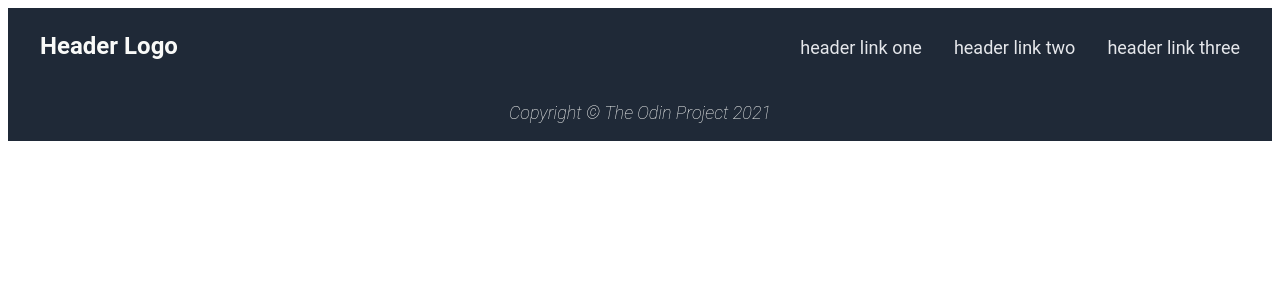
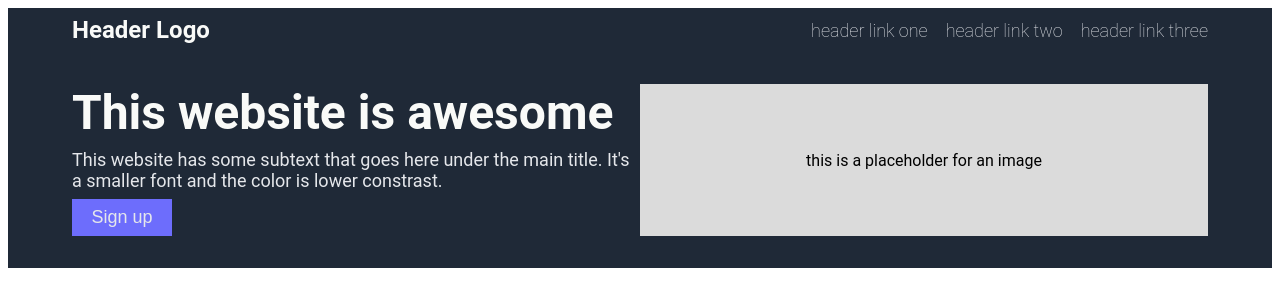
Before and after one commit to notben-273/landing-page, a plain HTML site: page index.html in a window 1280 px wide. Drawn offline with Linux system fonts and the light colour scheme.

Commit message:
Start again and add the header

```diff
--- a/index.html
+++ b/index.html
@@ -1,22 +1,29 @@
 <!DOCTYPE html>
 <html lang="en">
 <head>
+    <link rel="stylesheet" href="style.css">
     <meta charset="UTF-8">
     <meta name="viewport" content="width=device-width, initial-scale=1.0">
     <title>Document</title>
-    <link rel="stylesheet" href="style.css">
 </head>
 <body>
-    <div class="banner">
-        <div class="top-row">
-            <div>Header Logo</div>
-            <ul>
-                <li><a href="">header link one</a></li>
-                <li><a href="">header link two</a></li>
-                <li><a href="">header link three</a></li>
-            </ul>
+    <div class="header">
+        <div class="logo">Header Logo</div>
+        <div class="links">
+            <a href="">header link one</a>
+            <a href="">header link two</a>
+            <a href="">header link three</a>
         </div>
     </div>
-    <div class="footer"><i>Copyright © The Odin Project 2021</i></div>
+    <div class="hero-message">
+        <div class="hero-text">
+            <div id="main">This website is awesome</div>
+            <div id="secondary">This website has some subtext that goes here under the main title. It's a smaller font and the color is lower constrast.</div>
+            <button>Sign up</button>
+        </div>
+        <div class="image">
+            <div>this is a placeholder for an image</div>
+        </div>
+    </div>
 </body>
 </html>
--- a/style.css
+++ b/style.css
@@ -1,48 +1,77 @@
 body {
-    font-family: Roboto;
-    display: flex;
-    flex-direction: column;
-    justify-content: space-between;
+    font-family: roboto;
 }
 
-.banner {
-    display: flex;
-    flex-direction: column;
-    background-color: #1F2937;
+a {
+    text-decoration: none;
+    color: #e5e7eb;
 }
 
-.top-row {
-    font-size: 24px;
-    font-weight: bolder;
-    color: #F9FAF8;
+.header {
     display: flex;
     justify-content: space-between;
     align-items: center;
-    padding: 0px 32px;
+    width: auto;
+    background-color: #1f2937;
+    flex: 1 0 0;
+    padding: 8px 64px;
 }
 
-a {
+.logo {
+    color: #f9faf8;
+    font-size: 24px;
+    font-weight: bolder;
+}
+
+.links {
+    display: flex;
+    color: #e5e7eb;
     font-size: 18px;
     font-weight: lighter;
-    color: #E5E7EB;
-    text-decoration: none;
+    gap: 18px;
 }
 
-li {
-    list-style-type: none;
+.hero-message {
+    display: flex;
+    justify-content: space-between;
+    background-color: #1f2937;
+    padding: 32px 64px;
 }
 
-ul {
+.hero-text {
     display: flex;
-    gap: 32px;
+    flex-direction: column;
+    gap: 8px;
+    flex: 1;
 }
 
-.footer {
+.hero-text #main {
+    font-size: 48px;
+    font-weight: bolder;
+    color: #f9faf8;
+}
+
+.hero-text #secondary {
+    font-size: 18px;
+    color: #E5E7EB;
+    font-weight: 400;
+}
+
+.hero-text button {
+    width: 100px;
+    background-color: rgb(109, 109, 252);
+    color: #E5E7EB;
+    border: none;
+    text-decoration: none;
+    text-align: center;
+    font-size: 18px;
+    padding: 8px 16px;
+}
+
+.image {
     display: flex;
-    background-color: #1F2937;
-    font-size: 18px;
-    font-weight: lighter;
-    color: #F9FAF8;
+    flex: 1;
+    background-color: rgb(219, 219, 219);
     justify-content: center;
-    padding: 18px 0px;
+    align-items: center;
 }
```
